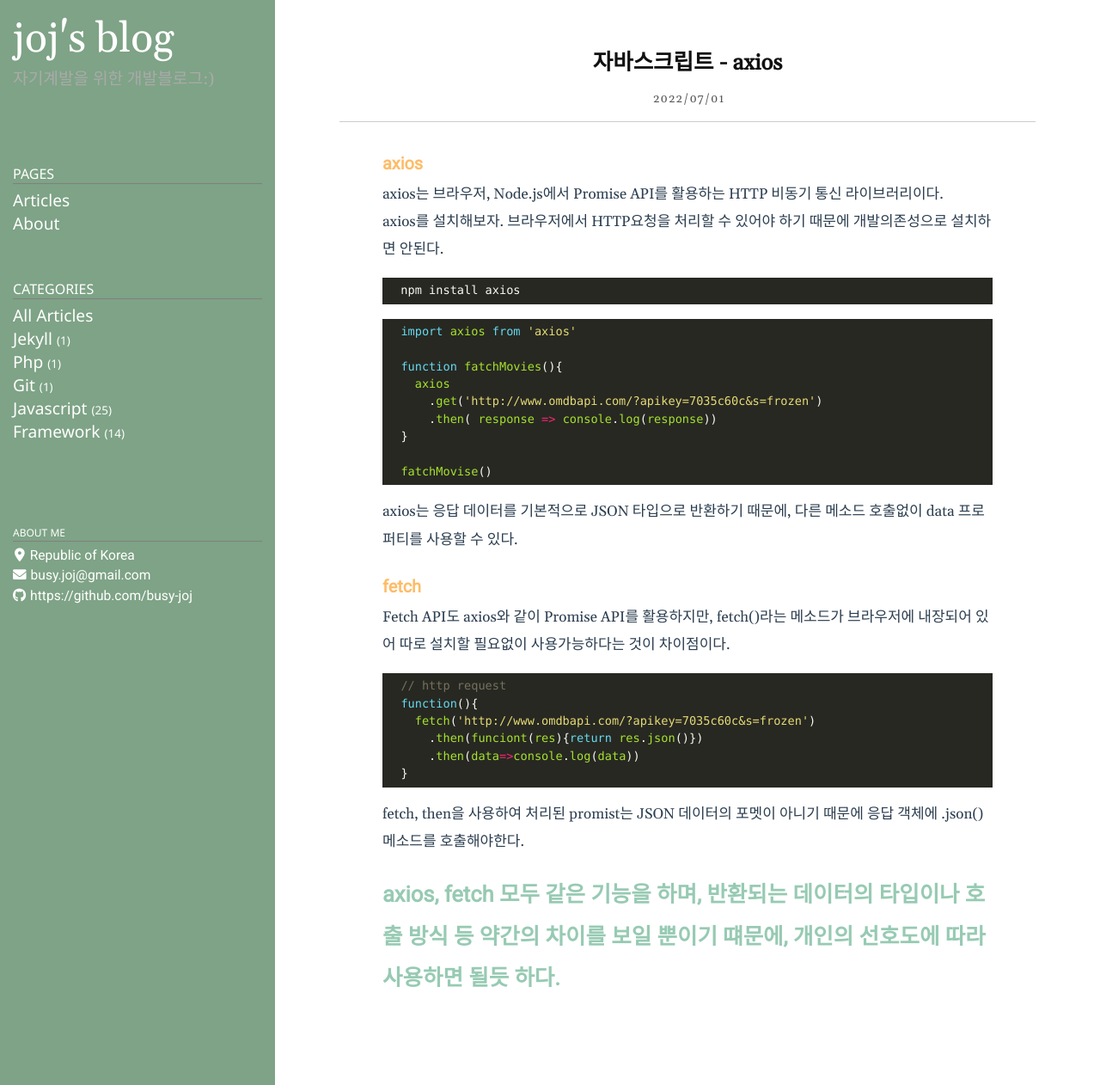
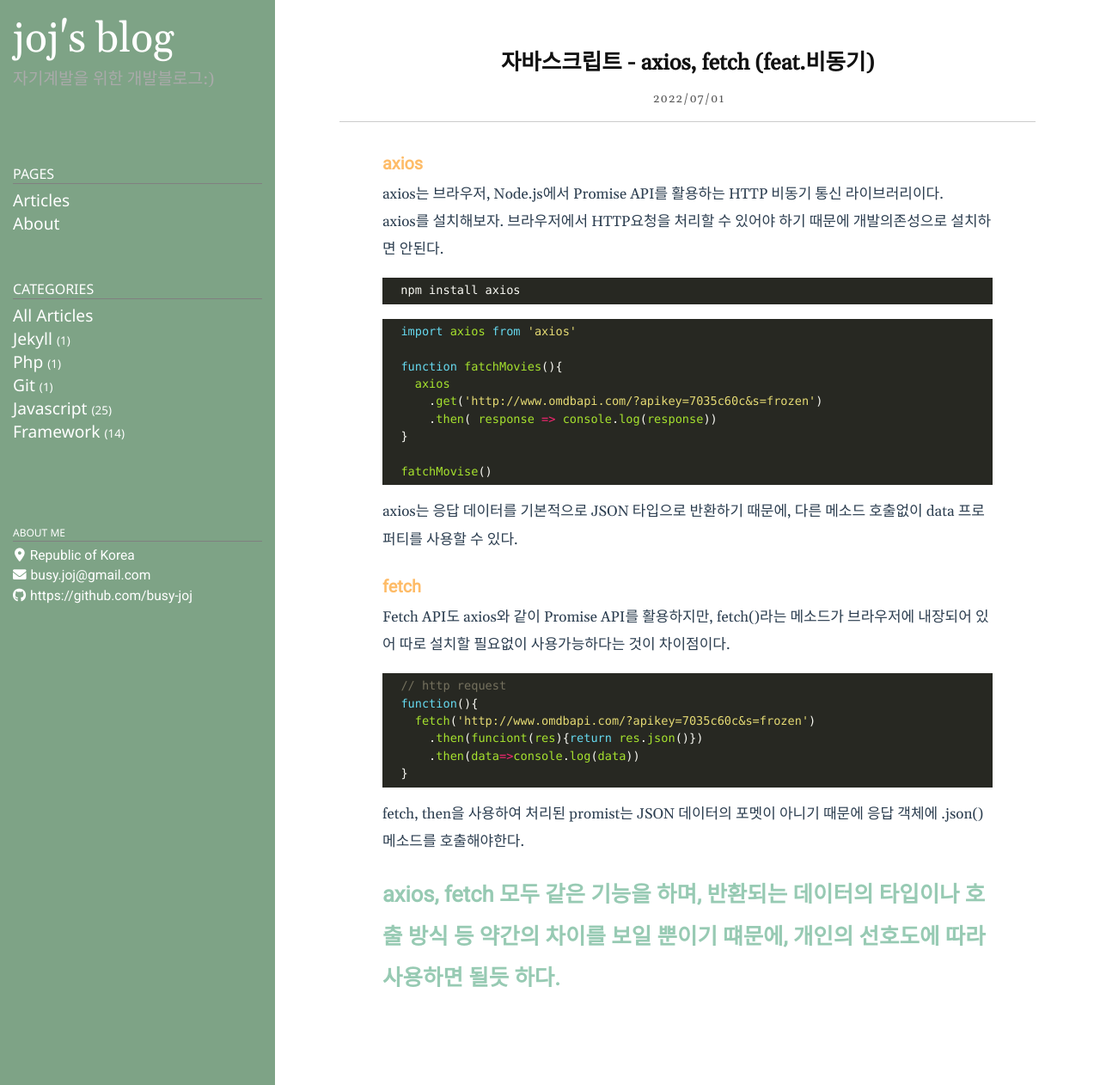
Before and after one commit to busy-joj/busy-joj.github.io, a Jekyll site: the page built from _posts/Javascript/2022-07-01-js25.markdown, in a window 1280 px wide. Shown: the whole page at 86% size. Built offline with Jekyll 4.4.1, drawn with Linux system fonts in a browser that asks for light colours.

```diff
--- a/_posts/Javascript/2022-07-01-js25.markdown
+++ b/_posts/Javascript/2022-07-01-js25.markdown
@@ -1,6 +1,6 @@
 ---
 layout: post
-title: 자바스크립트 - axios
+title: 자바스크립트 - axios, fetch (feat.비동기)
 date: 2022-07-01 16:45:10 +0900
 category: Javascript
 ---
```
